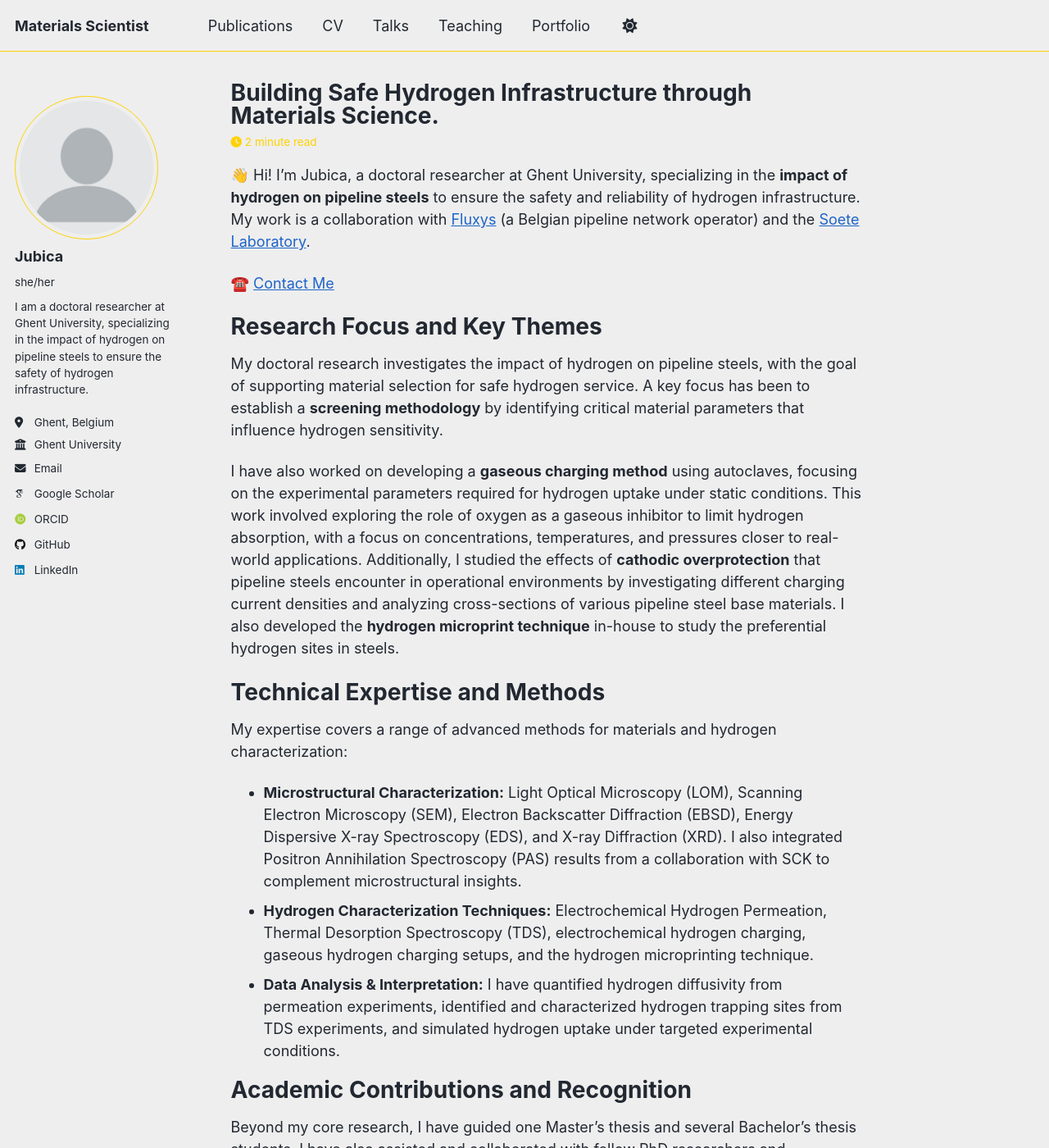
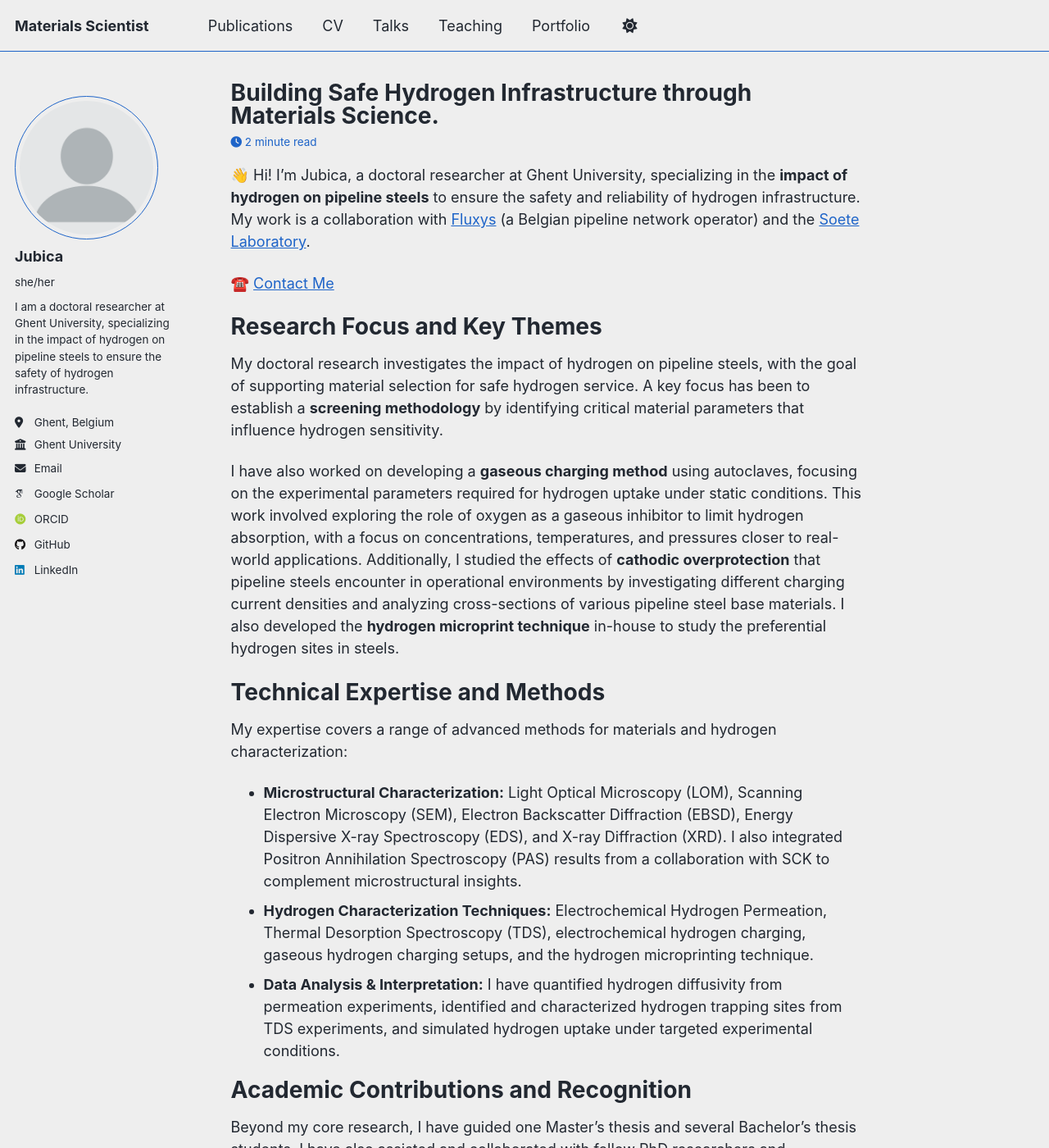
Before and after one commit to jubica/jubica.github.io, a Jekyll site: the page built from _pages/about.md, in a window 1280 px wide and 1400 px high. Shown: the whole window at 82% size. Built offline with Jekyll 4.4.1, drawn with Linux system fonts in a browser that asks for light colours; some web fonts are replaced; a script that is not in the unit is left out.

Commit message:
fix color

```diff
--- a/_sass/theme/_air_light.scss
+++ b/_sass/theme/_air_light.scss
@@ -3,7 +3,7 @@
    ========================================================================== */
 
 /* Color codes used for the theme */
-$primary-color              : #FFD200;
+$primary-color              : #1E64C8;
 $dark-primary-color         : mix(#000, $primary-color, 40%);
 $darker-primary-color       : mix(#000, $primary-color, 60%);
 $light-primary-color        : $primary-color;
@@ -15,7 +15,7 @@ $text                       : #222831;
 $link                       : #1E64C8;
 $link-dark                  : mix(#000, $link, 25%);
 $link-light                 : mix(#8bbee8, $link, 25%);
-$footer                     : $primary-color;
+$footer                     : #FFD200;
 
 /* Color codes used for the site */
 $danger-color               : #ee5f5b;
```
